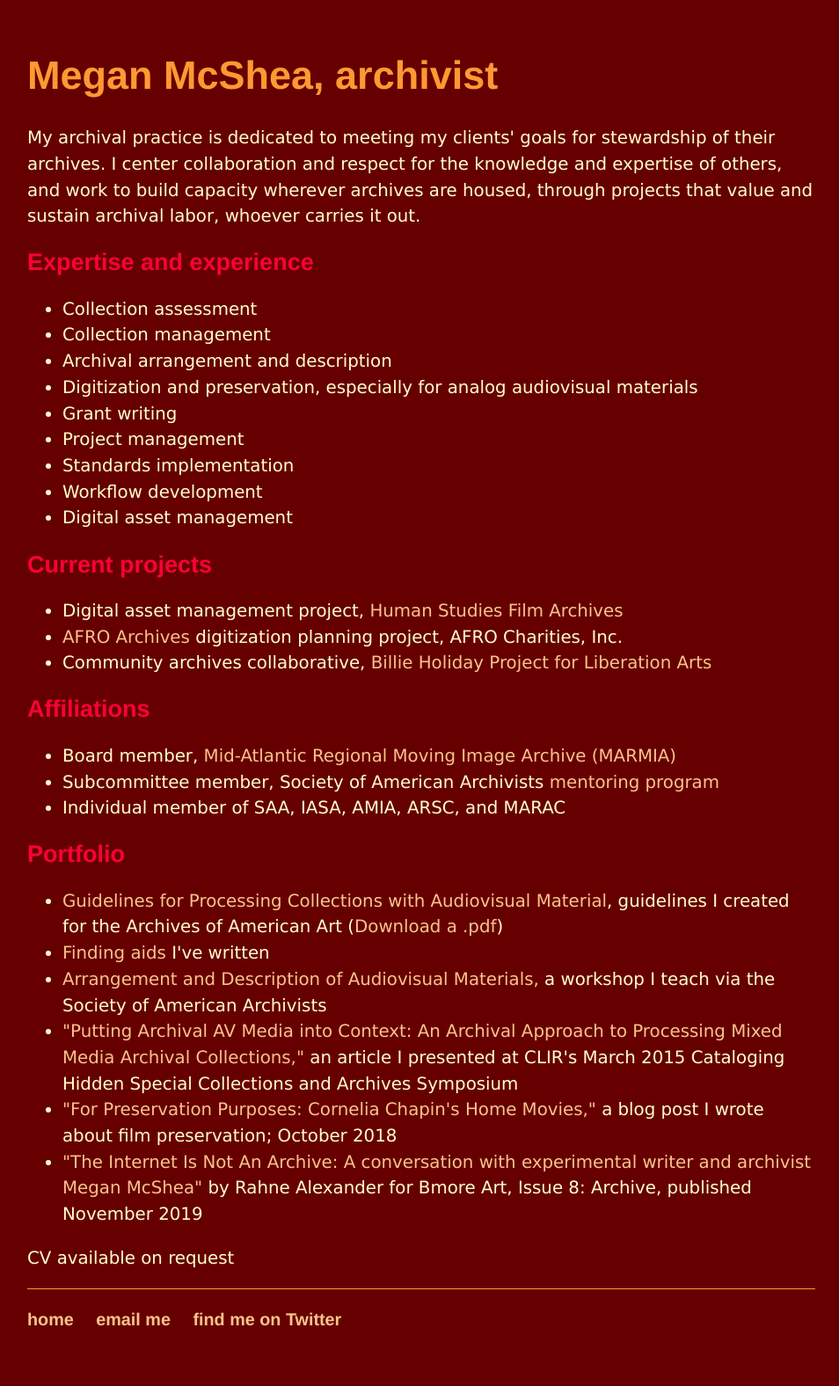
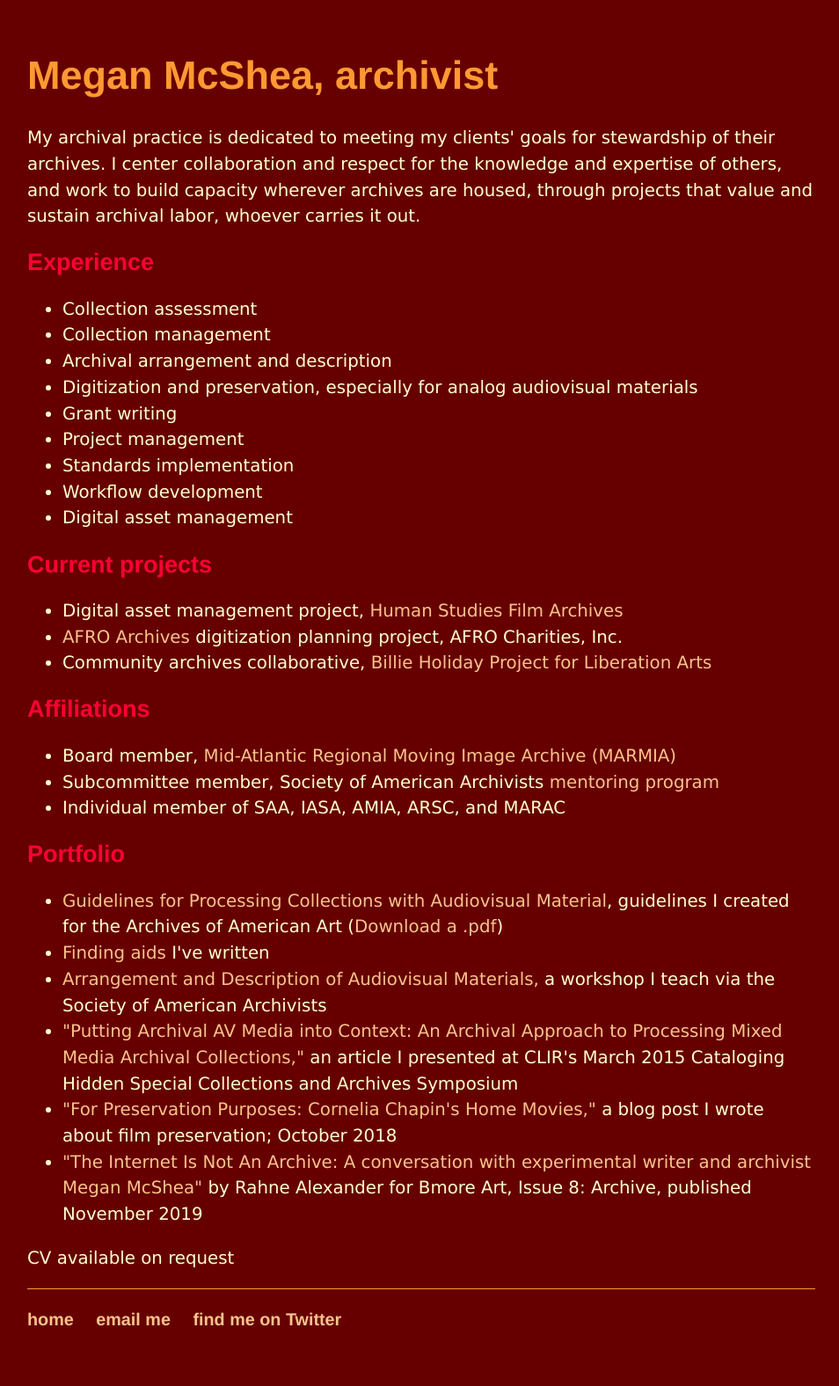
Before and after one commit to megan-mcshea/megan-mcshea.github.io, a Jekyll site: the page built from archivist.html, in a window 1280 px wide. Shown: the whole page at 88% size, without its empty margins (161-1115 px from the left). Built offline with Jekyll 4.4.1, drawn with Linux system fonts in a browser that asks for light colours.

Commit message:
Update archivist.html

```diff
--- a/archivist.html
+++ b/archivist.html
@@ -6,7 +6,7 @@ title: Megan McShea, archivist
         <h1>Megan McShea, archivist</h1>
 	<p>My archival practice is dedicated to meeting my clients' goals for stewardship of their archives. I center collaboration and respect for the knowledge and expertise of others, and work to build capacity wherever archives are housed, through projects that value and sustain archival labor, whoever carries it out.</p>
 
-	<h2>Expertise and experience</h2>
+	<h2>Experience</h2>
 	<ul><li>Collection assessment</li>
 	<li>Collection management</li>
 	<li>Archival arrangement and description</li>
```
